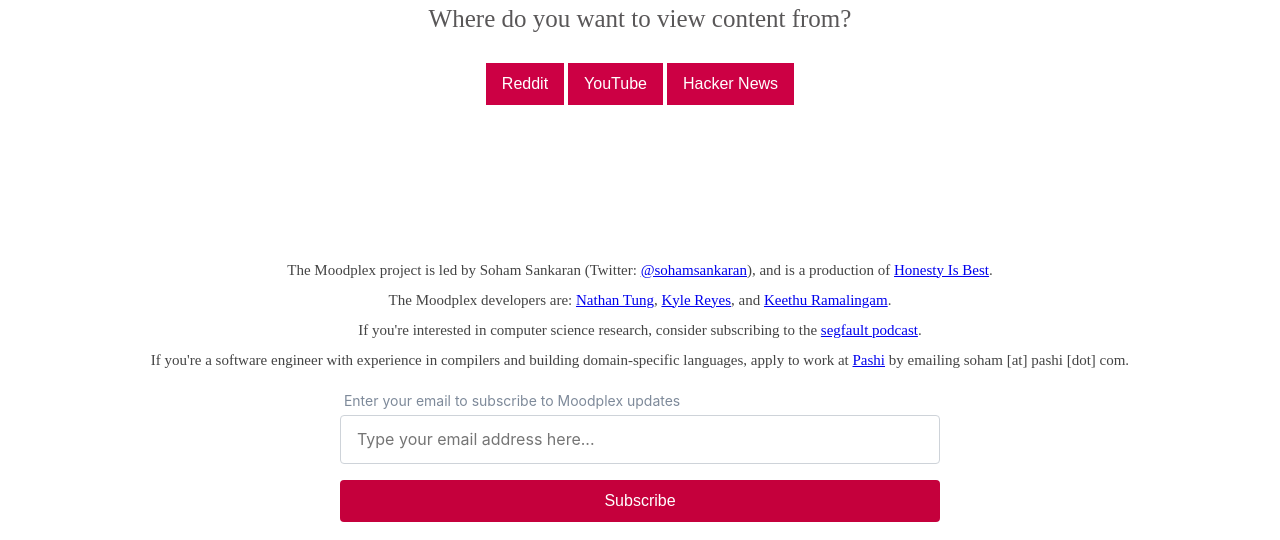
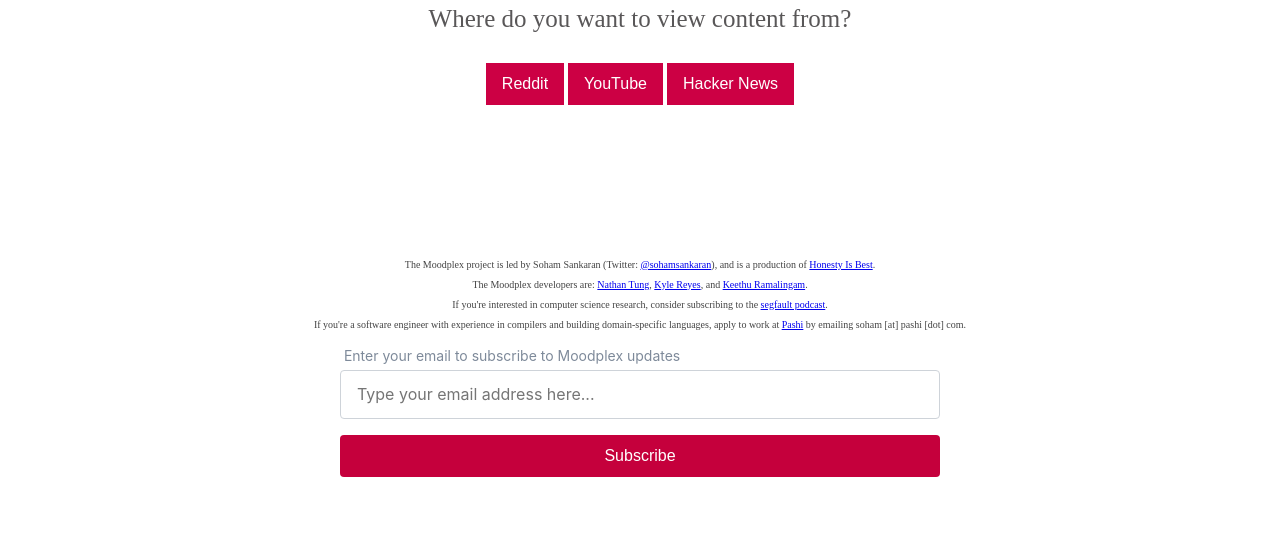
Before and after one commit to ntung88/moodplex_frontend_test, a plain HTML site: page frontend/index.html in a window 1280 px wide. Shown: the part 322-862 px from the top of the page. After the commit the page ends 817 px from the top, so only its background shows below. Drawn offline with Linux system fonts and the light colour scheme.

Commit message:
Update main.css

```diff
--- a/frontend/static/main.css
+++ b/frontend/static/main.css
@@ -238,6 +238,7 @@ hr{
 }
 
 #id {
+  margin-top: 150px;
   display: hidden;
 }
 
@@ -247,6 +248,6 @@ hr{
   }
 
   p {
-    font-size: 15px;
+    font-size: 10px;
   }
 }
```
